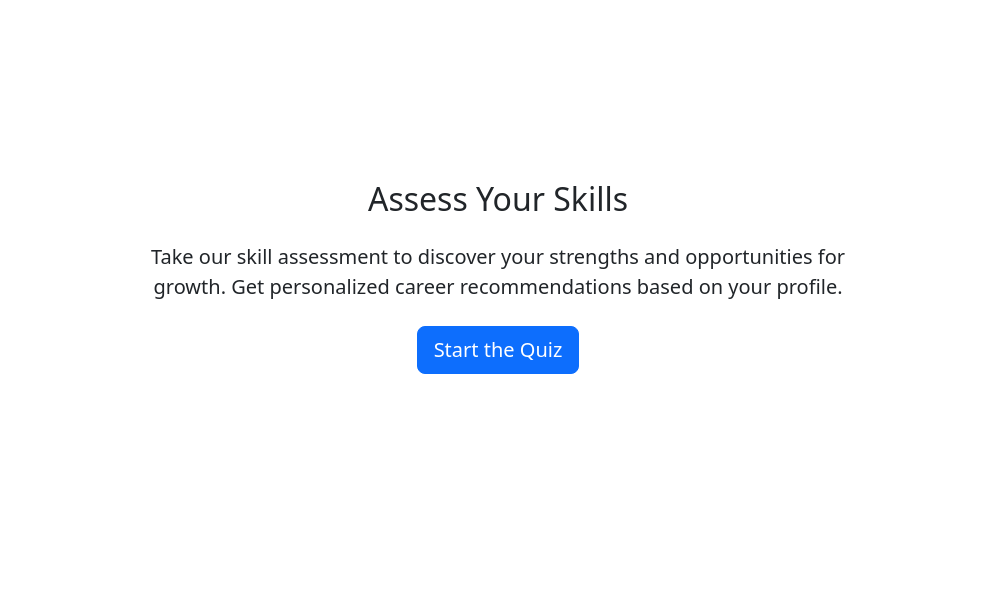
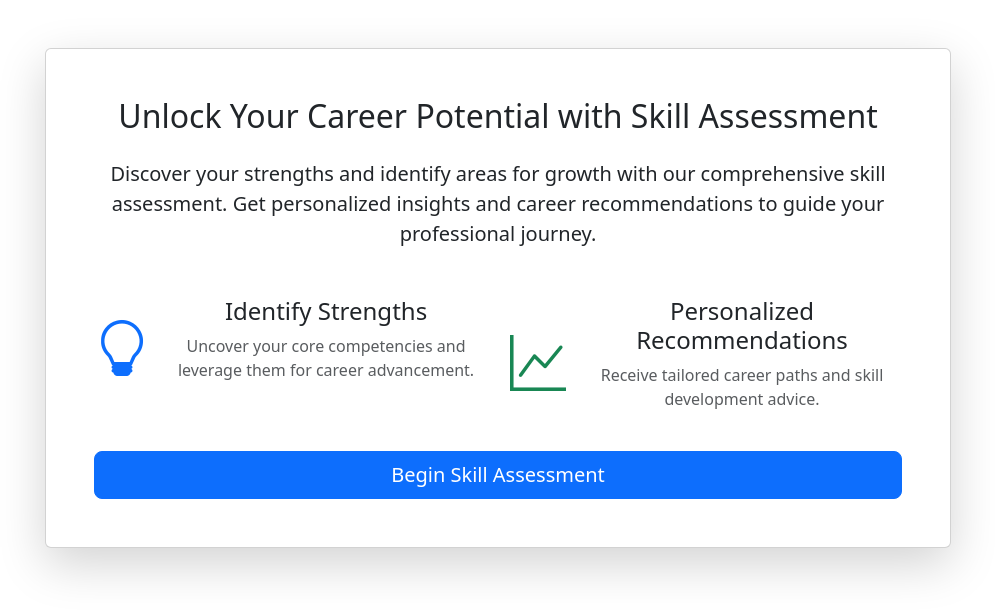
Before and after one commit to arjun222-afk/DAIICT_AI-ML, a Flask app: page /skill_assessment in a window 1280 px wide. Shown: the part 56-672 px from the top of the page, without its empty margins (142-1137 px from the left). Run offline with Flask 3, Linux system fonts and the light colour scheme.

Commit message:
Some UI enhancements

```diff
--- a/templates/header.html
+++ b/templates/header.html
@@ -58,7 +58,11 @@
 <body>
 <nav class="navbar navbar-expand-lg navbar-dark bg-primary">
     <div class="container">
+        {% if session.user_id %}
+        <a class="navbar-brand" href="/dashboard">NextStepAI</a>
+        {% else %}
         <a class="navbar-brand" href="/">NextStepAI</a>
+        {% endif %}
         <button class="navbar-toggler" type="button" data-bs-toggle="collapse" data-bs-target="#navbarNav">
             <span class="navbar-toggler-icon"></span>
         </button>
--- a/templates/skill_assessment.html
+++ b/templates/skill_assessment.html
@@ -1,46 +1,69 @@
 {% extends 'header.html' %}
 
-
 {% block content %}
-<div class="container">
+<div class="container mt-5">
     {% if session and session.user_id %}
     <input type="hidden" id="user-id" value="{{ session.user_id }}">
     {% endif %}
 
-    <div class="row" style="margin-top: 180px;">
-        <div class="col-md-8 offset-md-2 text-center" id="quiz-container">
-            <!-- Initial view with start button -->
-            <div id="start-view">
-                <h2 class="mb-4">Assess Your Skills</h2>
-                <p class="lead mb-4">
-                    Take our skill assessment to discover your strengths and opportunities for growth.
-                    Get personalized career recommendations based on your profile.
+    <div class="row justify-content-center">
+        <div class="col-md-10 text-center">
+            <div id="start-view" class="card shadow-lg p-5">
+                <h2 class="mb-4">Unlock Your Career Potential with Skill Assessment</h2>
+                <p class="lead mb-5">
+                    Discover your strengths and identify areas for growth with our comprehensive skill assessment.
+                    Get personalized insights and career recommendations to guide your professional journey.
                 </p>
-                <button id="start-quiz-btn" class="btn btn-primary btn-lg">Start the Quiz</button>
+
+                <div class="row mb-4">
+                    <div class="col-md-6">
+                        <div class="d-flex align-items-center justify-content-center">
+                            <i class="bi bi-lightbulb display-4 text-primary me-3"></i>
+                            <div>
+                                <h4>Identify Strengths</h4>
+                                <p class="text-muted">Uncover your core competencies and leverage them for career advancement.</p>
+                            </div>
+                        </div>
+                    </div>
+                    <div class="col-md-6">
+                        <div class="d-flex align-items-center justify-content-center">
+                            <i class="bi bi-graph-up display-4 text-success me-3"></i>
+                            <div>
+                                <h4>Personalized Recommendations</h4>
+                                <p class="text-muted">Receive tailored career paths and skill development advice.</p>
+                            </div>
+                        </div>
+                    </div>
+                </div>
+
+                <button id="start-quiz-btn" class="btn btn-primary btn-lg">Begin Skill Assessment</button>
             </div>
 
-            <div id="category-view" style="display: none;">
+            <div id="category-view" style="display: none;" class="card shadow-lg p-5 mt-4">
                 <h3 class="mb-4">Select a Skill Category</h3>
                 <div class="row">
                     <div class="col-md-6 mb-3">
-                        <div class="card category-card" data-category="technical">
-                            <div class="card-body">
-                                <h5 class="card-title"><i class="bi bi-code-slash"></i> Technical Skills</h5>
-                                <p class="card-text">Assess your programming, database, and technical knowledge.</p>
+                        <div class="card category-card h-100" data-category="technical">
+                            <div class="card-body d-flex flex-column justify-content-center align-items-center">
+                                <i class="bi bi-code-slash display-4 text-info mb-3"></i>
+                                <h5 class="card-title">Technical Skills</h5>
+                                <p class="card-text text-muted">Assess your programming, database, and technical knowledge.</p>
                             </div>
                         </div>
                     </div>
                     <div class="col-md-6 mb-3">
-                        <div class="card category-card" data-category="soft">
-                            <div class="card-body">
-                                <h5 class="card-title"><i class="bi bi-people"></i> Soft Skills</h5>
-                                <p class="card-text">Evaluate your communication, leadership, and problem-solving abilities.</p>
+                        <div class="card category-card h-100" data-category="soft">
+                            <div class="card-body d-flex flex-column justify-content-center align-items-center">
+                                <i class="bi bi-people display-4 text-warning mb-3"></i>
+                                <h5 class="card-title">Soft Skills</h5>
+                                <p class="card-text text-muted">Evaluate your communication, leadership, and problem-solving abilities.</p>
                             </div>
                         </div>
                     </div>
                 </div>
             </div>
-            <div id="quiz-view" style="display: none;">
+
+            <div id="quiz-view" style="display: none;" class="card shadow-lg p-5 mt-4">
                 <div class="progress mb-4">
                     <div id="quiz-progress" class="progress-bar" role="progressbar" style="width: 0%"></div>
                 </div>
@@ -55,7 +78,7 @@
                 </div>
             </div>
 
-            <div id="results-view" style="display: none;">
+            <div id="results-view" style="display: none;" class="card shadow-lg p-5 mt-4">
                 <h3 class="mb-4">Your Skill Assessment Results</h3>
                 <div class="card mb-4">
                     <div class="card-body">
```
Also changed, not shown: templates/profile.html (+30 -38 lines), templates/resume_tips.html (+18 -18 lines), static/images/profile-avatar.png (added).
